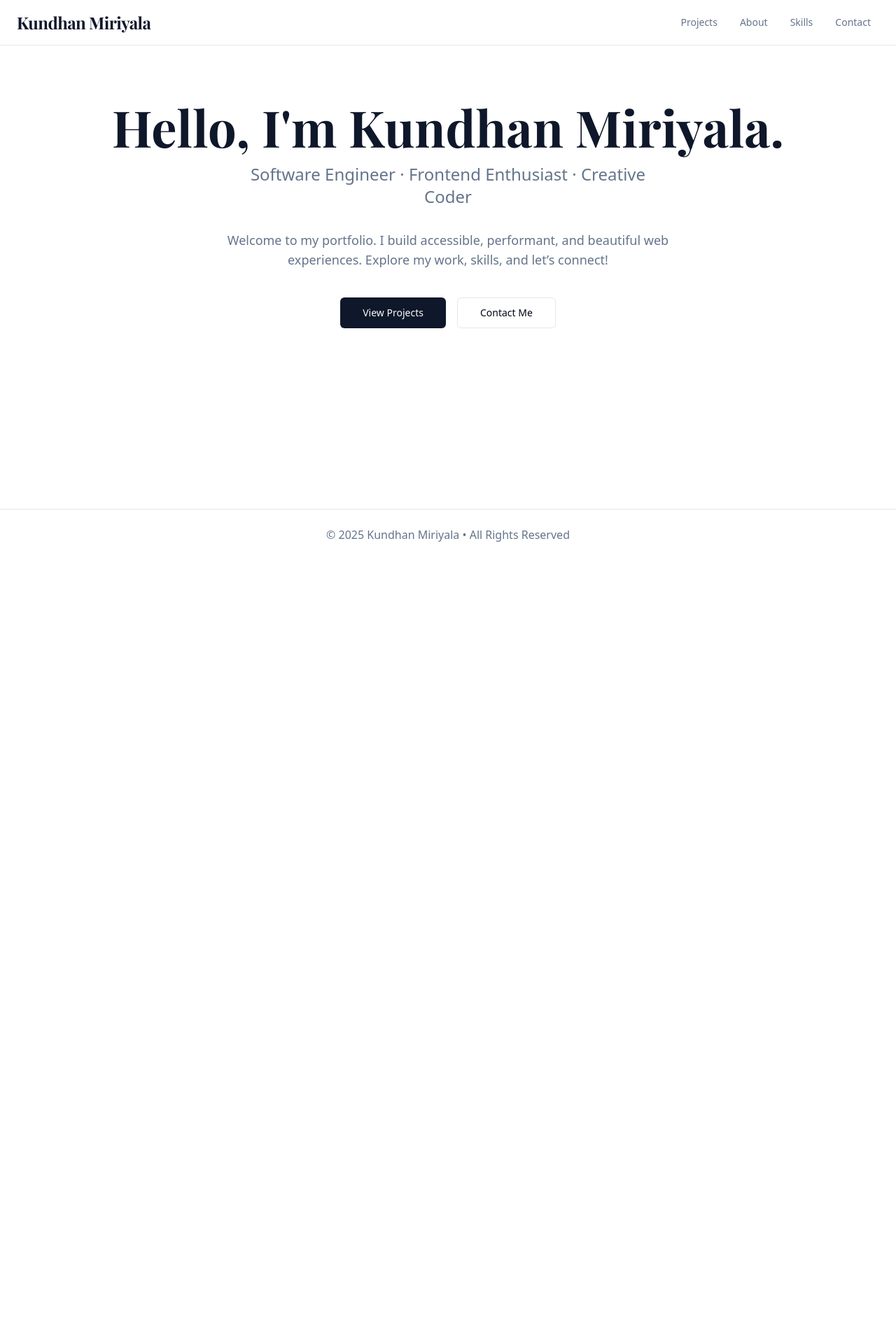
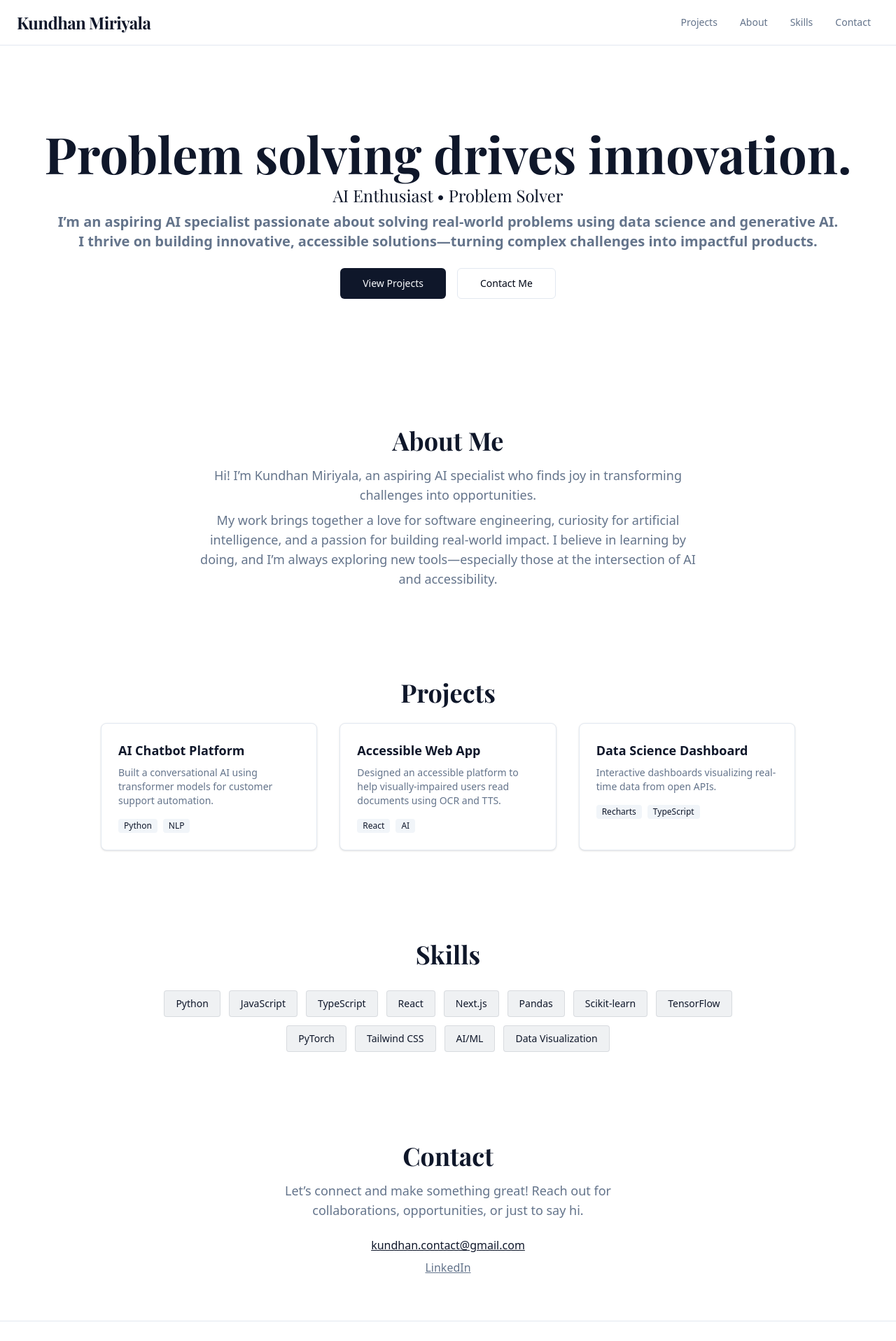
Before and after one commit to forcalender/kundhan-miriyala-showcase, a React (Vite) app: page / in a window 1280 px wide. Shown: the top 1916 px of the page at 70% size. Before the commit the page ends 800 px from the top, so only its background shows below. Built offline with nearby package versions, Linux system fonts and the light colour scheme.

Commit message:
Draft all portfolio pages
Implement About, Projects, Skills, and Contact pages with basic content and structure.

```diff
--- /dev/null
+++ b/src/components/About.tsx
@@ -0,0 +1,16 @@
+
+import React from "react";
+
+const About = () => (
+  <section id="about" className="py-16 px-4 max-w-3xl mx-auto text-center animate-fade-in">
+    <h2 className="text-3xl md:text-4xl font-bold mb-4 font-playfair text-primary">About Me</h2>
+    <p className="text-muted-foreground text-base md:text-lg mb-2">
+      Hi! I’m Kundhan Miriyala, an aspiring AI specialist who finds joy in transforming challenges into opportunities.
+    </p>
+    <p className="text-muted-foreground text-base md:text-lg">
+      My work brings together a love for software engineering, curiosity for artificial intelligence, and a passion for building real-world impact. I believe in learning by doing, and I’m always exploring new tools—especially those at the intersection of AI and accessibility.
+    </p>
+  </section>
+);
+
+export default About;
--- /dev/null
+++ b/src/components/Contact.tsx
@@ -0,0 +1,29 @@
+
+import React from "react";
+
+const Contact = () => (
+  <section id="contact" className="py-16 px-4 max-w-xl mx-auto text-center animate-fade-in">
+    <h2 className="text-3xl md:text-4xl font-bold mb-4 font-playfair text-primary">Contact</h2>
+    <p className="mb-6 text-muted-foreground text-base md:text-lg">
+      Let’s connect and make something great! Reach out for collaborations, opportunities, or just to say hi.
+    </p>
+    <div className="flex flex-col items-center gap-2">
+      <a
+        href="mailto:kundhan.contact@gmail.com"
+        className="text-primary underline hover:text-accent transition-colors font-medium"
+      >
+        kundhan.contact@gmail.com
+      </a>
+      <a
+        href="https://www.linkedin.com/in/kundhanmiriyala/"
+        target="_blank"
+        rel="noopener noreferrer"
+        className="text-muted-foreground underline hover:text-primary transition-colors"
+      >
+        LinkedIn
+      </a>
+    </div>
+  </section>
+);
+
+export default Contact;
--- a/src/components/Hero.tsx
+++ b/src/components/Hero.tsx
@@ -4,15 +4,16 @@ import { Button } from "@/components/ui/button";
 
 const Hero = () => (
   <section className="flex flex-col items-center justify-center text-center py-20 px-4 md:px-0 bg-background animate-fade-in min-h-[60vh]" id="hero">
-    <h1 className="text-5xl md:text-6xl lg:text-7xl font-extrabold font-playfair mb-4 text-primary">
-      Hello, I'm Kundhan Miriyala.
+    <h1 className="text-5xl md:text-6xl lg:text-7xl font-extrabold font-playfair mb-2 text-primary">
+      Problem solving drives innovation.
     </h1>
-    <h2 className="text-xl md:text-2xl text-muted-foreground max-w-xl mb-8">
-      Software Engineer · Frontend Enthusiast · Creative Coder
+    <h2 className="text-xl md:text-2xl font-playfair text-primary mb-2">
+      AI Enthusiast &bull; Problem Solver
     </h2>
-    <p className="max-w-2xl text-base md:text-lg text-muted-foreground mb-10">
-      Welcome to my portfolio. I build accessible, performant, and beautiful web experiences. Explore my work, skills, and let’s connect!
-    </p>
+    <h3 className="text-lg md:text-xl text-muted-foreground mb-6 font-semibold">
+      I’m an aspiring AI specialist passionate about solving real-world problems using data science and generative AI.<br />
+      I thrive on building innovative, accessible solutions—turning complex challenges into impactful products.
+    </h3>
     <div className="flex flex-col sm:flex-row gap-4 justify-center">
       <Button asChild size="lg">
         <a href="#projects">View Projects</a>
--- /dev/null
+++ b/src/components/Projects.tsx
@@ -0,0 +1,37 @@
+
+import React from "react";
+
+const Projects = () => (
+  <section id="projects" className="py-16 px-4 max-w-5xl mx-auto animate-fade-in">
+    <h2 className="text-3xl md:text-4xl font-bold mb-6 font-playfair text-primary text-center">Projects</h2>
+    <div className="grid gap-8 sm:grid-cols-2 lg:grid-cols-3">
+      {/* Example project cards – replace with real projects later */}
+      <div className="bg-card shadow rounded-lg p-6 text-left border">
+        <h3 className="font-bold text-lg mb-2 text-primary">AI Chatbot Platform</h3>
+        <p className="text-muted-foreground mb-2 text-sm">
+          Built a conversational AI using transformer models for customer support automation.
+        </p>
+        <span className="inline-block bg-accent px-2 py-0.5 text-xs rounded mt-2 text-accent-foreground">Python</span>
+        <span className="inline-block bg-accent px-2 py-0.5 text-xs rounded mt-2 ml-2 text-accent-foreground">NLP</span>
+      </div>
+      <div className="bg-card shadow rounded-lg p-6 text-left border">
+        <h3 className="font-bold text-lg mb-2 text-primary">Accessible Web App</h3>
+        <p className="text-muted-foreground mb-2 text-sm">
+          Designed an accessible platform to help visually-impaired users read documents using OCR and TTS.
+        </p>
+        <span className="inline-block bg-accent px-2 py-0.5 text-xs rounded mt-2 text-accent-foreground">React</span>
+        <span className="inline-block bg-accent px-2 py-0.5 text-xs rounded mt-2 ml-2 text-accent-foreground">AI</span>
+      </div>
+      <div className="bg-card shadow rounded-lg p-6 text-left border">
+        <h3 className="font-bold text-lg mb-2 text-primary">Data Science Dashboard</h3>
+        <p className="text-muted-foreground mb-2 text-sm">
+          Interactive dashboards visualizing real-time data from open APIs.
+        </p>
+        <span className="inline-block bg-accent px-2 py-0.5 text-xs rounded mt-2 text-accent-foreground">Recharts</span>
+        <span className="inline-block bg-accent px-2 py-0.5 text-xs rounded mt-2 ml-2 text-accent-foreground">TypeScript</span>
+      </div>
+    </div>
+  </section>
+);
+
+export default Projects;
--- /dev/null
+++ b/src/components/Skills.tsx
@@ -0,0 +1,21 @@
+
+import React from "react";
+
+const skills = [
+  "Python", "JavaScript", "TypeScript", "React", "Next.js", "Pandas", "Scikit-learn", "TensorFlow", "PyTorch", "Tailwind CSS", "AI/ML", "Data Visualization"
+];
+
+const Skills = () => (
+  <section id="skills" className="py-16 px-4 max-w-4xl mx-auto text-center animate-fade-in">
+    <h2 className="text-3xl md:text-4xl font-bold mb-4 font-playfair text-primary">Skills</h2>
+    <div className="flex flex-wrap justify-center gap-3 mt-8">
+      {skills.map((skill) => (
+        <span key={skill} className="bg-muted-foreground/10 border border-primary/10 text-primary text-sm px-4 py-2 rounded font-medium hover:bg-accent transition-colors">
+          {skill}
+        </span>
+      ))}
+    </div>
+  </section>
+);
+
+export default Skills;
--- a/src/pages/Index.tsx
+++ b/src/pages/Index.tsx
@@ -1,19 +1,21 @@
-
-// This is the landing page for Kundhan Miriyala's portfolio
 
 import React from "react";
 import Navbar from "@/components/Navbar";
 import Hero from "@/components/Hero";
+import About from "@/components/About";
+import Projects from "@/components/Projects";
+import Skills from "@/components/Skills";
+import Contact from "@/components/Contact";
 
 const Index = () => {
   return (
     <div className="min-h-screen bg-background flex flex-col animate-fade-in">
       <Navbar />
       <Hero />
-      {/*
-        Future sections:
-        <Projects />, <About />, <Skills />, <Contact />
-      */}
+      <About />
+      <Projects />
+      <Skills />
+      <Contact />
       <footer className="mt-auto py-6 text-center text-muted-foreground border-t bg-background/80">
         &copy; {new Date().getFullYear()} Kundhan Miriyala • All Rights Reserved
       </footer>
```
